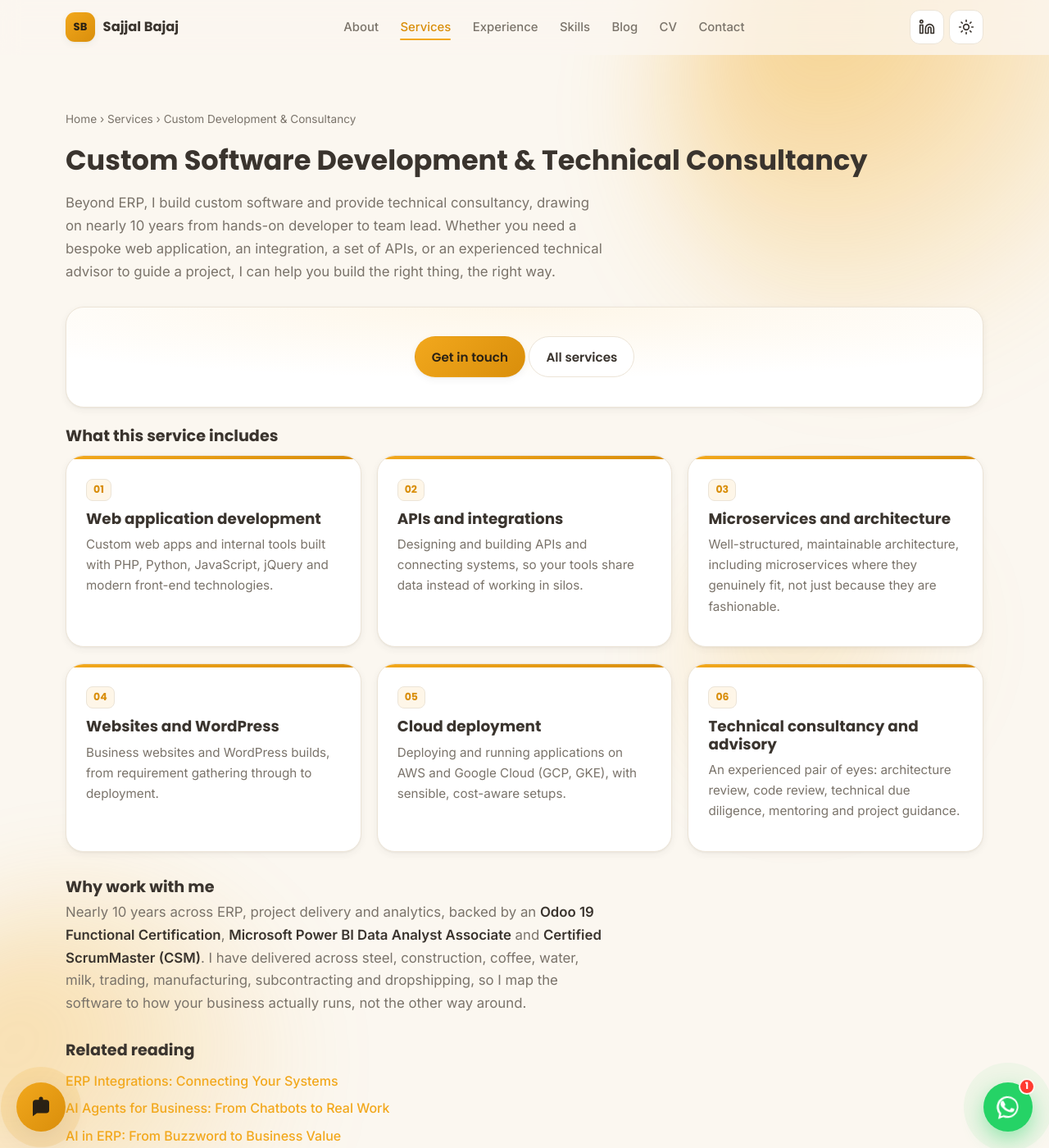
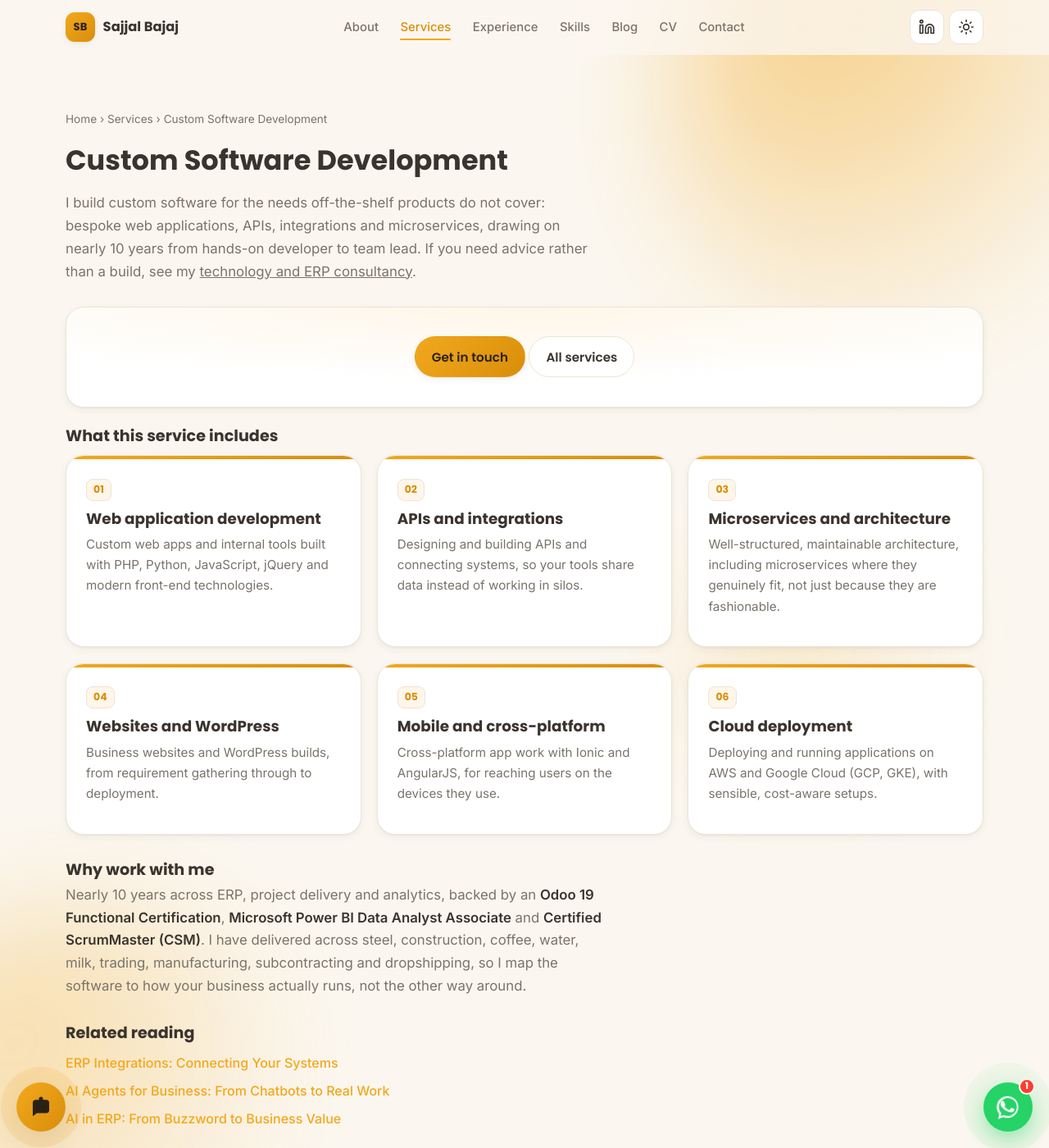
Before and after one commit to sajjalbajaj/sajjalbajaj.github.io, a Jekyll site: the page built from services/custom-development.html, in a window 1280 px wide and 1400 px high. Shown: the whole window at 82% size. Built offline with Jekyll 4.4.1, drawn with Linux system fonts in a browser that asks for light colours; some of the changed text lies outside the part shown.

Commit message:
seo: split into separate Custom Development and Technology/ERP Consultancy pages
Co-Authored-By: Claude Opus 4.8 <noreply@anthropic.com>

```diff
--- a/services/custom-development.html
+++ b/services/custom-development.html
@@ -1,11 +1,11 @@
 ---
 layout: default
 permalink: /services/custom-development/
-title: "Custom Software Development & Technical Consultancy"
-description: "Custom software development and technical consultancy: web applications, APIs, integrations and microservices in PHP, Python and JavaScript, plus architecture, code review and advisory, for needs beyond off-the-shelf software."
-service_name: "Custom Development & Consultancy"
-h1: "Custom Software Development & Technical Consultancy"
-intro: "Beyond ERP, I build custom software and provide technical consultancy, drawing on nearly 10 years from hands-on developer to team lead. Whether you need a bespoke web application, an integration, a set of APIs, or an experienced technical advisor to guide a project, I can help you build the right thing, the right way."
+title: "Custom Software Development Services | Web Apps, APIs & Integrations"
+description: "Custom software development: bespoke web applications, APIs, integrations and microservices in PHP, Python and JavaScript, deployed on AWS and Google Cloud, for needs beyond off-the-shelf software."
+service_name: "Custom Software Development"
+h1: "Custom Software Development"
+intro: "I build custom software for the needs off-the-shelf products do not cover: bespoke web applications, APIs, integrations and microservices, drawing on nearly 10 years from hands-on developer to team lead. If you need advice rather than a build, see my <a href=\"/services/consultancy/\">technology and ERP consultancy</a>."
 includes:
   - title: "Web application development"
     desc: "Custom web apps and internal tools built with PHP, Python, JavaScript, jQuery and modern front-end technologies."
@@ -15,10 +15,10 @@ includes:
     desc: "Well-structured, maintainable architecture, including microservices where they genuinely fit, not just because they are fashionable."
   - title: "Websites and WordPress"
     desc: "Business websites and WordPress builds, from requirement gathering through to deployment."
+  - title: "Mobile and cross-platform"
+    desc: "Cross-platform app work with Ionic and AngularJS, for reaching users on the devices they use."
   - title: "Cloud deployment"
     desc: "Deploying and running applications on AWS and Google Cloud (GCP, GKE), with sensible, cost-aware setups."
-  - title: "Technical consultancy and advisory"
-    desc: "An experienced pair of eyes: architecture review, code review, technical due diligence, mentoring and project guidance."
 related:
   - title: "ERP Integrations: Connecting Your Systems"
     url: /blog/2026/08/08/erp-integrations-connecting-your-systems/
@@ -31,13 +31,13 @@ faqs:
     a: "Custom web applications, internal tools, APIs, integrations and microservices, plus websites and WordPress. I cover the full path from requirement gathering through development to deployment on cloud platforms."
   - q: "Which technologies do you work with?"
     a: "PHP, Python, JavaScript, jQuery, WordPress, AngularJS and Ionic for the build, microservices for architecture, and AWS and Google Cloud (GCP, GKE) for deployment. I choose the right tool for the job rather than forcing one stack onto every problem."
-  - q: "Do you offer technical consultancy, not just building?"
-    a: "Yes. Alongside hands-on development, I provide technical consultancy: architecture and code review, technical due diligence, mentoring, and guidance on delivery. Having grown from developer to team lead and project manager, I can advise as well as build."
   - q: "Can you build custom integrations and APIs?"
     a: "Yes. I design and build APIs and integrations that connect your systems, whether that is your ERP, e-commerce, payments, shipping or other third-party tools, so your data stays joined up."
   - q: "Can you work with our existing team or codebase?"
-    a: "Yes. I can join an existing team, take on a defined piece of work, or advise on an existing codebase and architecture. I am comfortable both leading and contributing."
-cta_title: "Need something built, or a technical advisor?"
-cta_text: "Tell me what you are trying to build or the technical decision you are weighing, and I will help you find the right approach and deliver it."
+    a: "Yes. I can join an existing team, take on a defined piece of work, or build on an existing codebase. I am comfortable both leading and contributing."
+  - q: "Do you also offer advice rather than just building?"
+    a: "Yes, through my technology and ERP consultancy: architecture and code review, technical due diligence, delivery guidance and mentoring. If you want an advisor rather than a build, that is a separate, dedicated service."
+cta_title: "Need something built?"
+cta_text: "Tell me what you are trying to build, and I will help you find the right approach and deliver it cleanly."
 ---
 {% include service.html %}
```
Also changed, not shown: services.html (+7 -3 lines), services/consultancy.html (added, +43 -0 lines).
